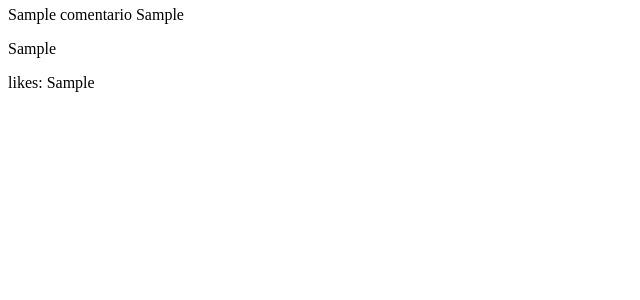
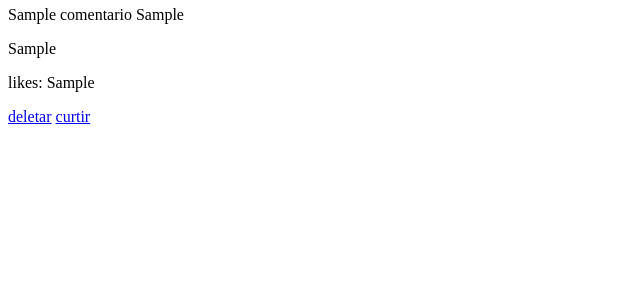
Before and after one commit to LuconhaOliveira/feedback-master, a Flask app: page / in a window 1280 px wide. Shown: the part 366-666 px from the top of the page, without its empty margins (0-640 px from the left). Run offline with Flask 3, Linux system fonts and the light colour scheme; tables that the repository leaves empty or names only in its code hold one stand-in row (values such as "Sample post").

Commit message:
aula 18/03

```diff
--- a/app.py
+++ b/app.py
@@ -24,5 +24,15 @@ def post_mensagem():
     else:
         return "Por favor, preencha todos os campos"
 
+@app.route("/deletar/mensagem/<codigo>")
+def deletar_mensagem(codigo):
+    Mensagem.deletar_mensagem(codigo)
+    return redirect("/")
+
+@app.route("/put/mensagem/curtida/<codigo>")
+def curtir_mensagem(codigo):
+    Mensagem.curtir_mensagem(codigo)
+    return redirect("/")
+
 
 app.run(debug=True)
--- a/model/controller_mensagem.py
+++ b/model/controller_mensagem.py
@@ -20,7 +20,7 @@ class Mensagem:
     def recuperar_mensagens():
         conexao = Conexao.criar_conexao()
         cursor=conexao.cursor(dictionary=True)
-        sql="select nome,comentario,data_hora,curtidas from tb_comentarios;"
+        sql="select nome,comentario,data_hora,curtidas,cod_comentario from tb_comentarios;"
         cursor.execute(sql)
         resultado=cursor.fetchall()
 
@@ -39,3 +39,8 @@ class Mensagem:
         conexao.commit()
         cursor.close()
         conexao.close()
+
+    def curtir_mensagem(cod_mensagem):
+        conexao = Conexao.criar_conexao()
+
+        cursor=conexao.cursor(dictionary=True)
--- a/templates/index.html
+++ b/templates/index.html
@@ -20,7 +20,7 @@
         <input type="text" name="user" id="user">
         <label for="comment">comentario</label>
         <textarea name="comment" id="comment" cols="30" rows="8"></textarea>
-        <button>enviar</button>
+        <button type="submit">enviar</button>
     </form>
 
     <div>
@@ -30,6 +30,7 @@
             <p>{{mensagem.nome}}   {{mensagem.data_hora}}</p>
             <p>{{mensagem.comentario}}</p>
             <p>likes: {{mensagem.curtidas}}</p>
+            <p><a href="/deletar/mensagem/{{mensagem.cod_comentario}}">deletar</a> <a href="/put/mensagem/curtida/{{mensagem.cod_comentario}}">curtir</a></p>
         </div>
         {%endfor%}
     </div>
```
